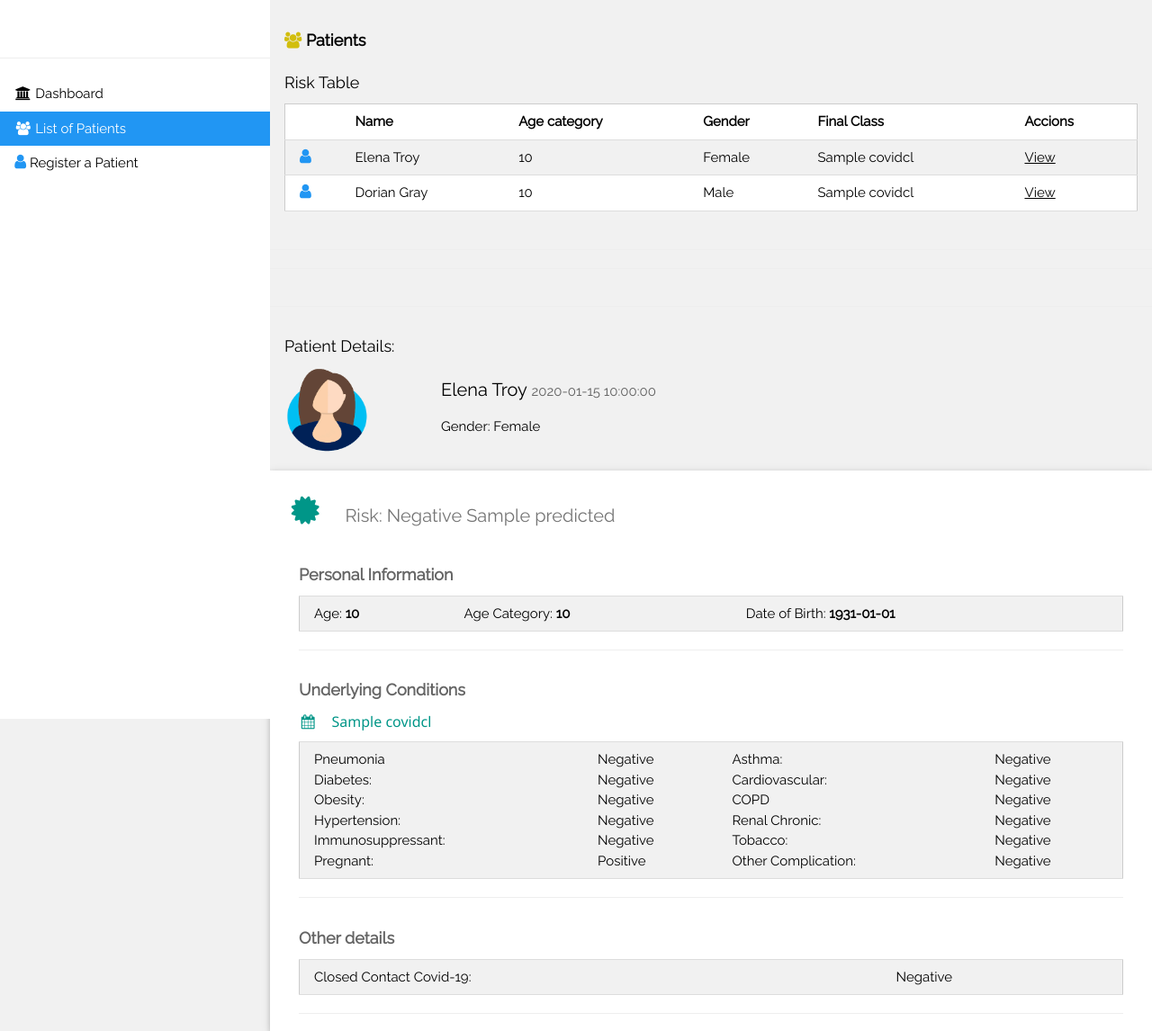
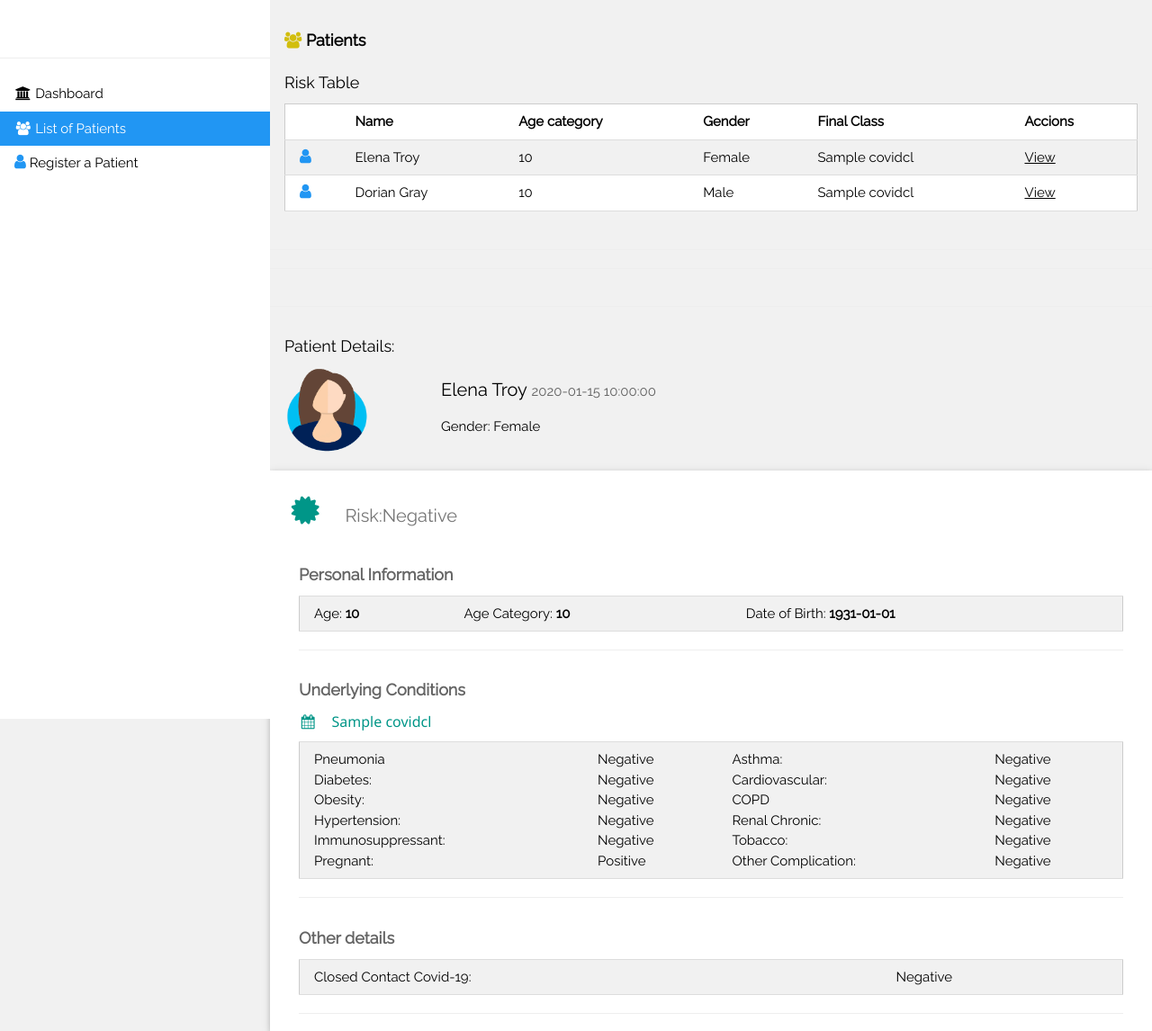
Before and after one commit to lindaperez/20_bk_AI_Covid19-Risk-WebApp, a Flask app: template templates/listPatients.html in a window 1280 px wide. Shown: the part 44-1190 px from the top of the page at 90% size. Run offline with Flask 2, Linux system fonts and the light colour scheme; data comes from the database, SQL or seed files in the repository; the template is opened without the code that fills it: values that come from a table or form of the project are taken from there, most other values are stand-ins (such as "Sample title", 1, 10 or a date in 2020).

Commit message:
short conditionals, risk result

```diff
--- a/templates/listPatients.html
+++ b/templates/listPatients.html
@@ -2,7 +2,7 @@
 <html>
 
 <head>
-    <title>W3.CSS Template</title>
+    <title>COVID Research</title>
     <meta charset="UTF-8">
     <meta name="viewport" content="width=device-width, initial-scale=1">
     <link rel="stylesheet" href="https://www.w3schools.com/w3css/4/w3.css">
@@ -132,7 +132,7 @@
                 <div class="w3-col m10 w3-container">
                     <h4> {{patient.first_name +" "+patient.last_name}}
                         <span class="w3-opacity w3-medium">{{pats['date']}}</span></h4>
-                    <p>Gender: {% if patient.gender==0 %} Female {% else %} Male {% endif %}</p><br>
+                    <p>Gender: {{ 'Female' if patient.gender==0 else 'Male' }}</p><br>
                 </div>
             </div>
 
@@ -142,8 +142,7 @@
         <div class="w3-container w3-card w3-white">
             <h4 class="w3-text-grey w3-padding-16"><i
                     class="fa fa-certificate fa-fw w3-margin-right w3-xxlarge w3-text-teal"></i>
-                Risk:{% if pats[patient.id].predicted==1 %} Positive {% else %} Negative {% endif
-                %}{{pats[patient.id].predicted}}</h4>
+                Risk:{{ 'Positive' if pats[patient.id].predicted==1 else 'Negative' }}</h4>
             <div class="w3-container">
                 <h5 class="w3-opacity"><b>Personal Information</b></h5>
 
```
